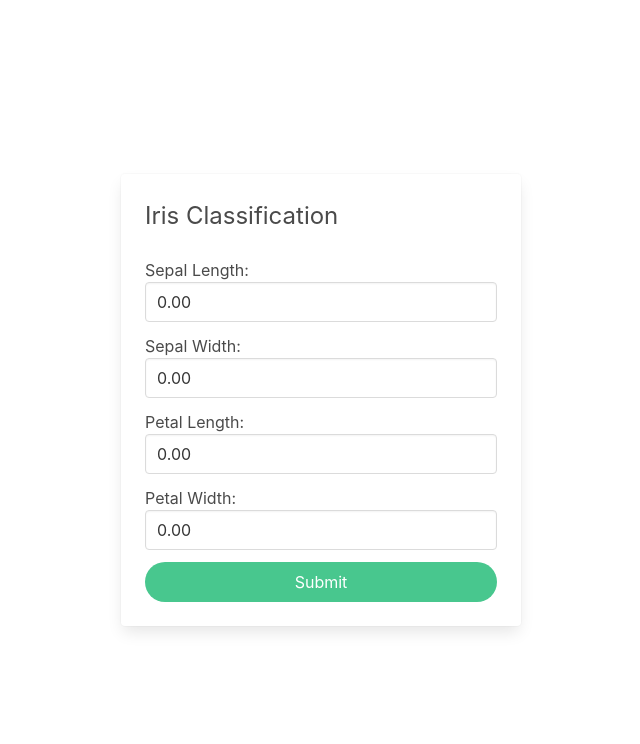
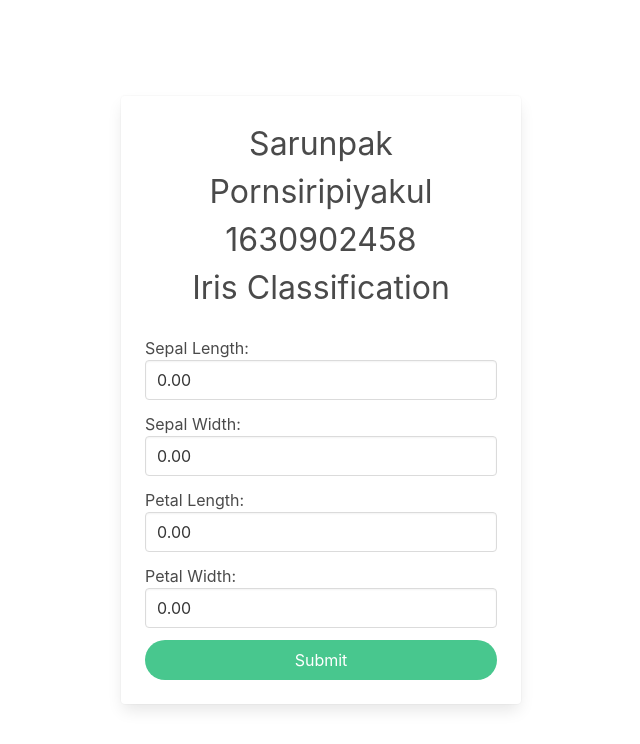
Before and after one commit to aongxsss/Demo-Flask-On-Cloud-Function, a Flask app: page /home in a window 1280 px wide. Shown: the top 744 px of the page, without its empty margins (319-959 px from the left). Run offline with Flask 2, Linux system fonts and the light colour scheme; parts of the project's set-up code (start-up, migrations or seed data) failed here and were passed over.

Commit message:
first commit

```diff
--- a/templates/home.html
+++ b/templates/home.html
@@ -35,7 +35,7 @@
             <div class="card" style="width: 400px">
             <div class="card-content">
                 <div class="media">
-                <div class="is-size-4 has-text-centered">Iris Classification</div>
+                <div class="is-size-3 has-text-centered">Sarunpak Pornsiripiyakul<br>1630902458<br>Iris Classification</div>
                 </div>
                 <div class="content">
 
--- a/templates/output.html
+++ b/templates/output.html
@@ -34,7 +34,8 @@
             <div class="card" style="width: 400px">
                 <div class="card-content">
                     <div class="media">
-                        <div class="is-size-4 has-text-centered">{{ variety }}</div>
+
+                        <div class="is-size-5 has-text-left">sarunpak pornsiripiyakul<br>1630902458<br>Result = {{ variety }}</div>
                     </div>
                     <form action="home">
                         <div class="field">
```
